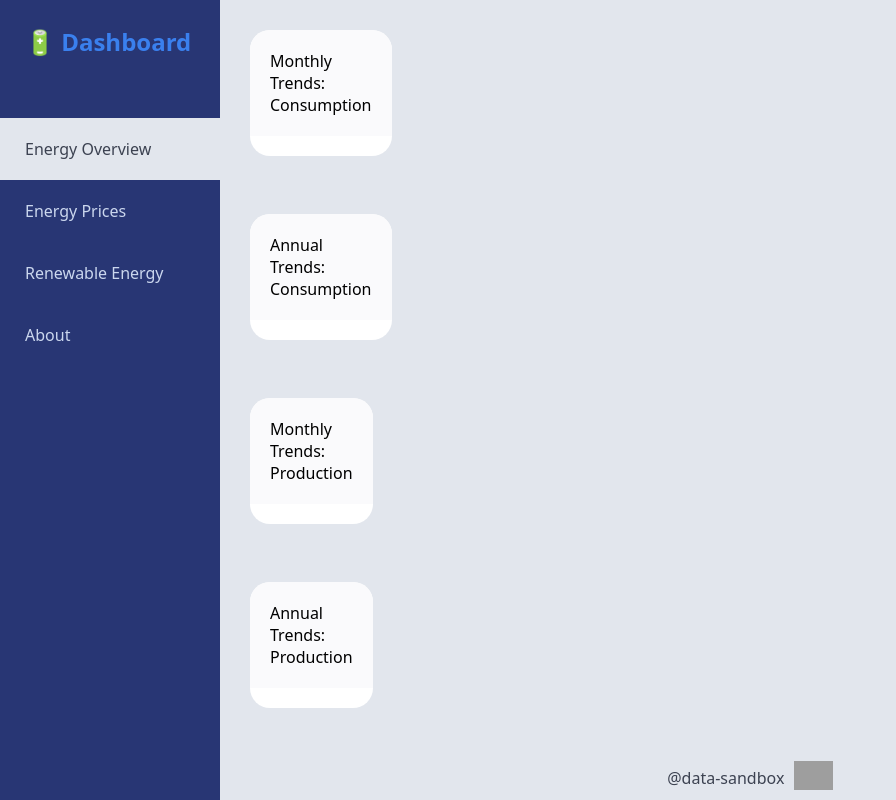
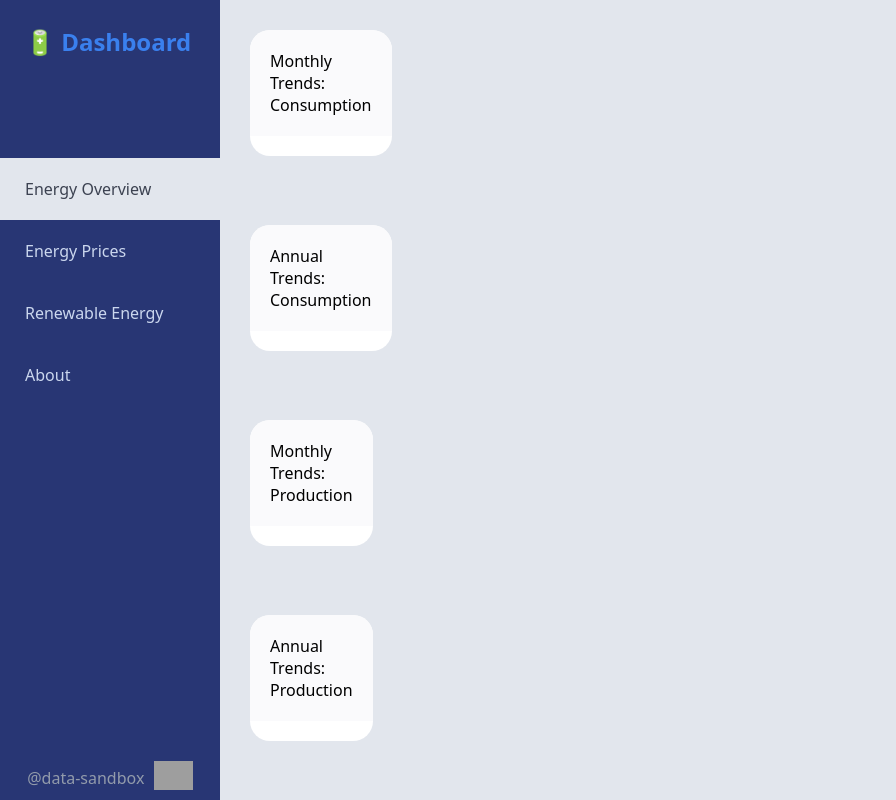
Before and after one commit to data-sandbox/energy-dashboard, a website built with webpack: page dist/index.html in a window 1280 px wide. Shown: the whole page, without its empty margins (0-896 px from the left). Built offline with nearby package versions, Linux system fonts and the light colour scheme; grey boxes are pictures that could not be loaded; what vega-embed would draw is missing.

Commit message:
Move footer to sidebar

```diff
--- a/src/style.css
+++ b/src/style.css
@@ -3,6 +3,7 @@
   --primary-light: rgb(226, 230, 237);
   --card-heading: rgb(250, 250, 252);
   --text-light: rgb(203, 215, 238);
+  --text-medium: rgb(146, 155, 171);
   --text-dark: rgb(60, 66, 81);
   --text-logo: rgb(58, 128, 238);
   --radius: 20px;
@@ -51,7 +52,11 @@ nav {
   width: 220px;
   text-align: left;
   padding: 20px 25px;
-  /* transition: transform 0.2s; */
+}
+
+nav {
+  display: flex;
+  flex-direction: column;
 }
 
 nav .primary ul {
@@ -64,6 +69,10 @@ nav .primary ul {
 .btn-nav.active {
   background-color: var(--primary-light);
   color: var(--text-dark);
+}
+
+.primary {
+  flex-grow: 1;
 }
 
 .main {
@@ -104,10 +113,8 @@ nav .primary ul {
 }
 
 footer {
-  color: var(--text-dark);
-  background-color: var(--primary-light);
-  grid-row: 2 / 3;
-  grid-column: 2 / 3;
+  color: var(--text-medium);
+  background-color: var(--primary-dark);
   display: flex;
   align-items: center;
   justify-content: center;
```
Also changed, not shown: dist/index.html.
